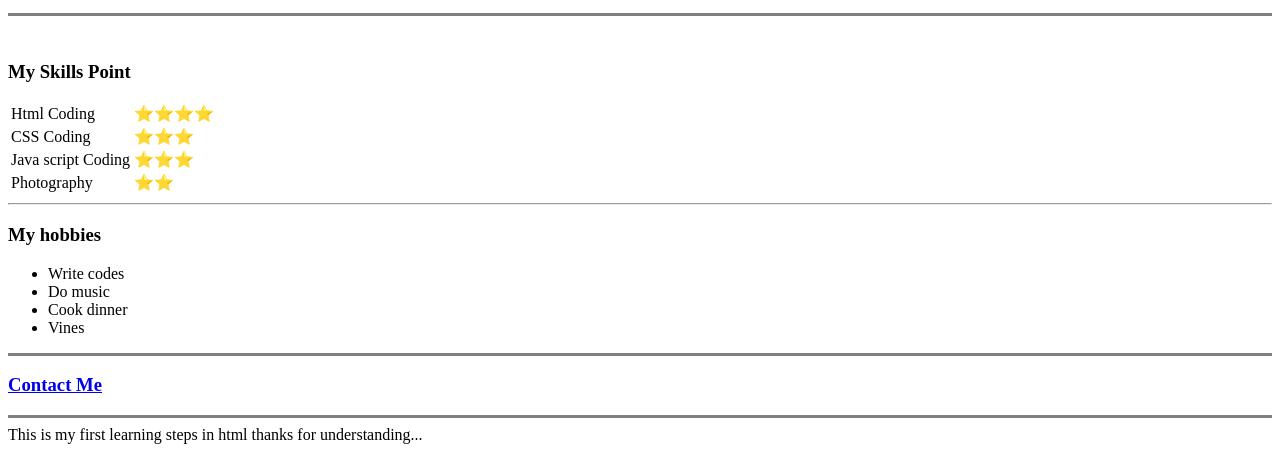
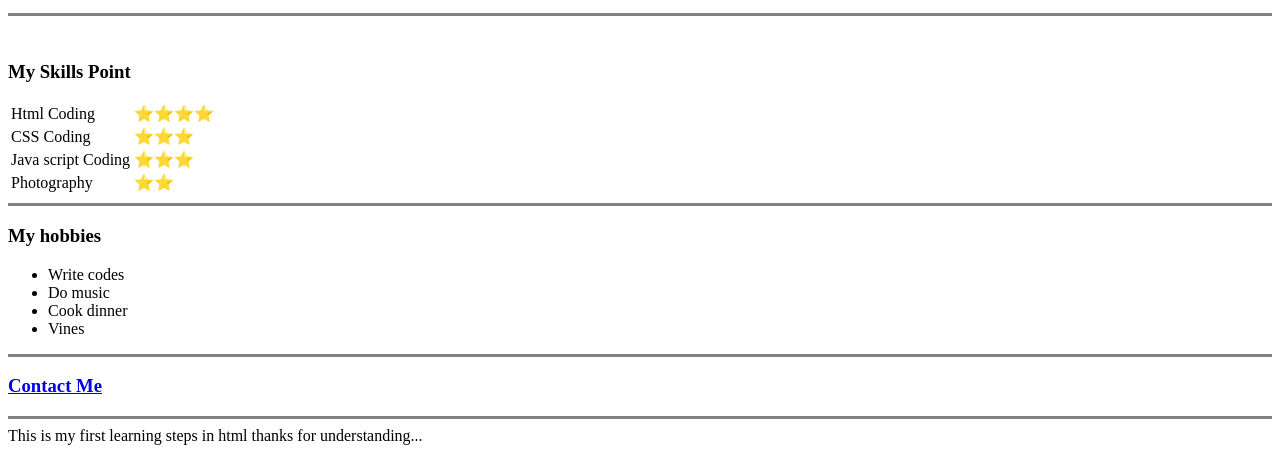
Before and after one commit to aliikrhnn/only-html-site-, a plain HTML site: page index.html in a window 1280 px wide. Shown: the part 413-866 px from the top of the page. Drawn offline with Linux system fonts and the light colour scheme.

Commit message:
Update index.html

```diff
--- a/index.html
+++ b/index.html
@@ -35,7 +35,7 @@
     </table>
 
 
-    <hr>
+     <hr size="3" noshade="">
    <h3>My hobbies</h3>
     <p>
         <ul>
```
